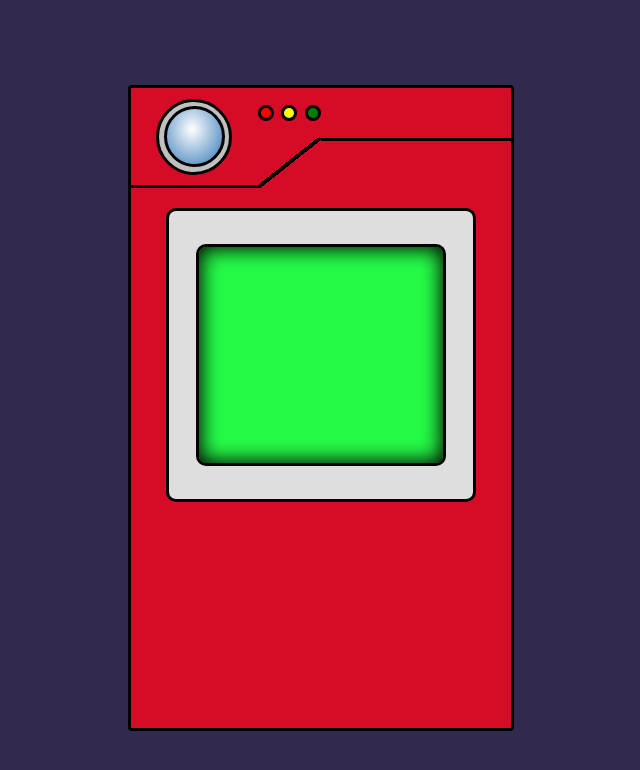
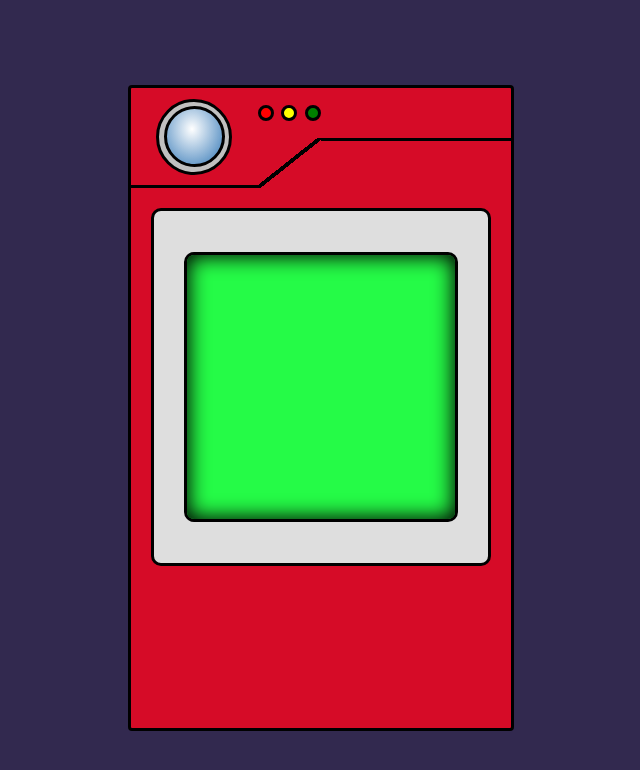
Before and after one commit to mikefieldmay/Pokedex-CSS, a website: page public/index.html in a window 1280 px wide. Shown: the whole page, without its empty margins (319-959 px from the left). Drawn offline with Linux system fonts and the light colour scheme.

Commit message:
Make screen container bigger

```diff
--- a/package.json
+++ b/package.json
@@ -4,7 +4,8 @@
   "description": "CSS for a pokedex",
   "main": "index.html",
   "scripts": {
-    "test": "echo \"Error: no test specified\" && exit 1"
+    "test": "echo \"Error: no test specified\" && exit 1",
+    "start": "http-server"
   },
   "repository": {
     "type": "git",
--- a/public/main.css
+++ b/public/main.css
@@ -115,9 +115,8 @@ body {
 }
 
 .pokedex__screen_container {
-  height: 45%;
-  width: 80%;
-  margin: 20px auto;
+  height: 55%;
+  margin: 20px;
   border: var(--border-outline) solid black;
   border-radius: 10px;
   background: rgb(222, 222, 222);
```
Also changed, not shown: public/index.html (+1 -0 lines).
